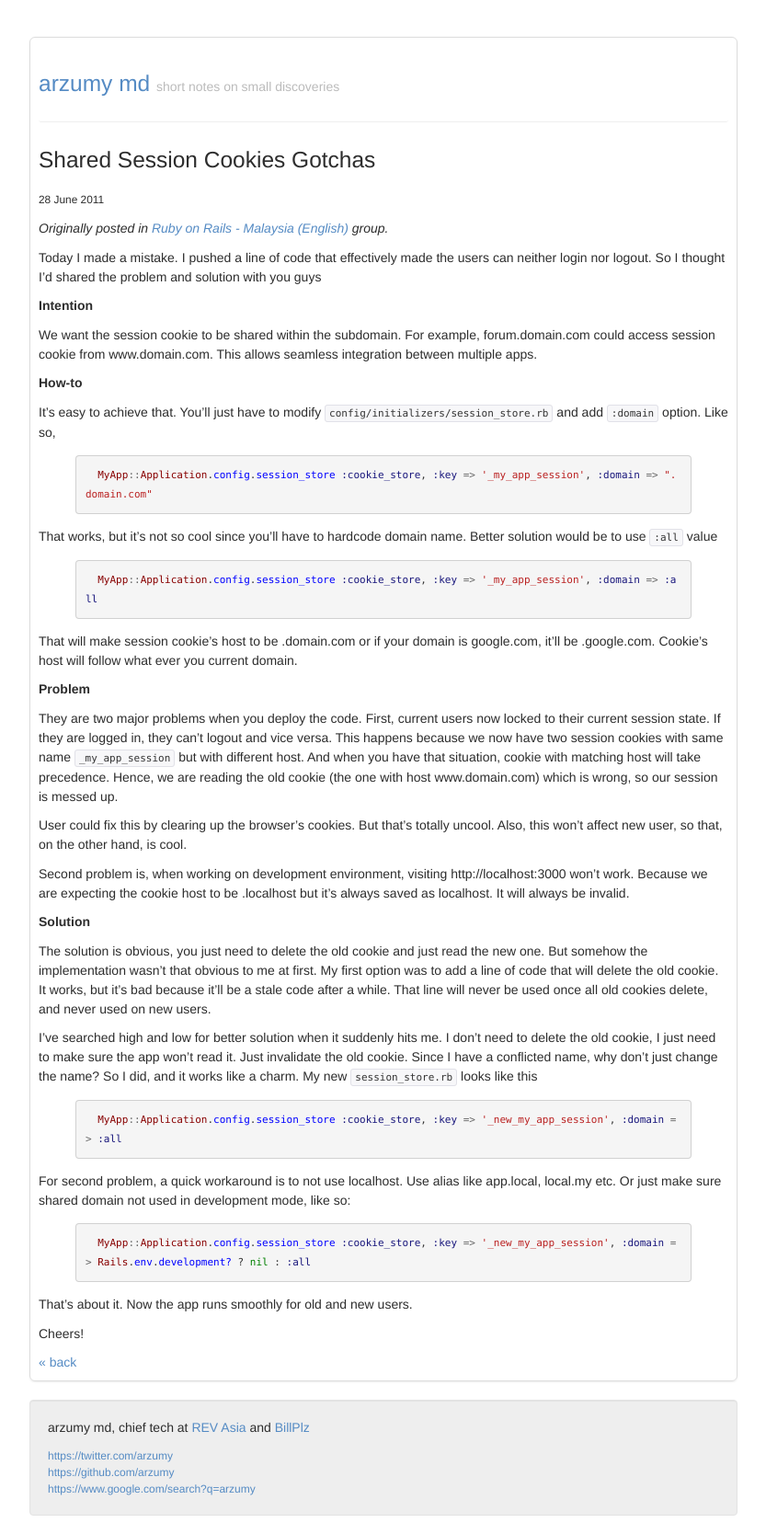
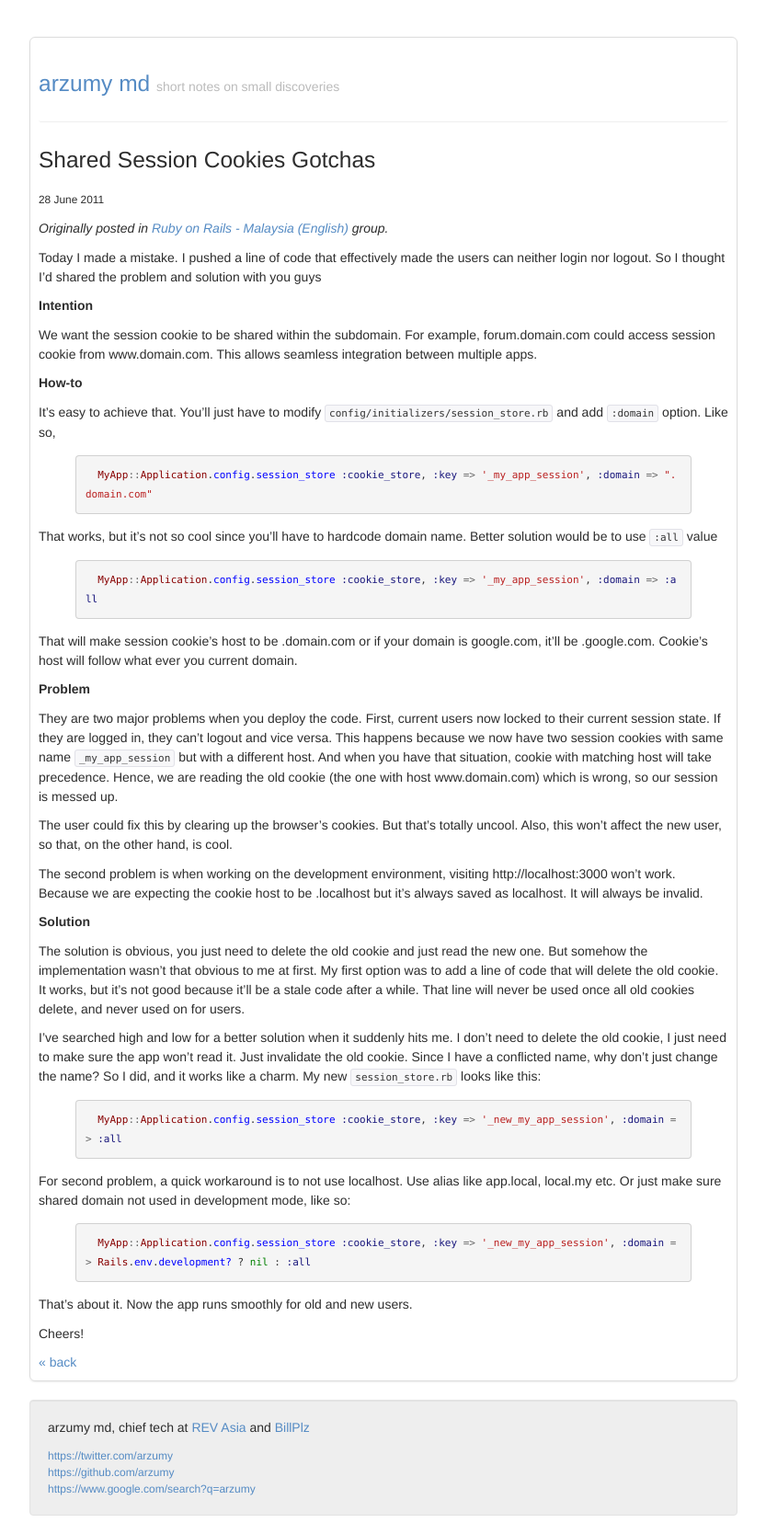
Before and after one commit to arzumy/arzumy.github.com, a Jekyll site: the page built from _posts/2011-06-28-shared-sessions-cookies-gotchas.md, in a window 1280 px wide. Shown: the whole page at 92% size, without its empty margins (223-1056 px from the left). Built offline with Jekyll 4.4.1, drawn with Linux system fonts in a browser that asks for light colours; nearby versions of some CDN libraries; some web fonts are replaced; Markdown is read by kramdown in place of the engine named in the settings.

Commit message:
Edited 2011-06-28

```diff
--- a/_posts/2011-06-28-shared-sessions-cookies-gotchas.md
+++ b/_posts/2011-06-28-shared-sessions-cookies-gotchas.md
@@ -32,17 +32,17 @@ That will make session cookie's host to be .domain.com or if your domain is goog
 
 **Problem**
 
-They are two major problems when you deploy the code. First, current users now locked to their current session state. If they are logged in, they can't logout and vice versa. This happens because we now have two session cookies with same name `_my_app_session` but with different host. And when you have that situation, cookie with matching host will take precedence. Hence, we are reading the old cookie (the one with host www.domain.com) which is wrong, so our session is messed up.
+They are two major problems when you deploy the code. First, current users now locked to their current session state. If they are logged in, they can't logout and vice versa. This happens because we now have two session cookies with same name `_my_app_session` but with a different host. And when you have that situation, cookie with matching host will take precedence. Hence, we are reading the old cookie (the one with host www.domain.com) which is wrong, so our session is messed up.
 
-User could fix this by clearing up the browser's cookies. But that's totally uncool. Also, this won't affect new user, so that, on the other hand, is cool.
+The user could fix this by clearing up the browser's cookies. But that's totally uncool. Also, this won't affect the new user, so that, on the other hand, is cool.
 
-Second problem is, when working on development environment, visiting http://localhost:3000 won't work. Because we are expecting the cookie host to be .localhost but it's always saved as localhost. It will always be invalid.
+The second problem is when working on the development environment, visiting http://localhost:3000 won't work. Because we are expecting the cookie host to be .localhost but it's always saved as localhost. It will always be invalid.
 
 **Solution**
 
-The solution is obvious, you just need to delete the old cookie and just read the new one. But somehow the implementation wasn't that obvious to me at first. My first option was to add a line of code that will delete the old cookie. It works, but it's bad because it'll be a stale code after a while. That line will never be used once all old cookies delete, and never used on new users.
+The solution is obvious, you just need to delete the old cookie and just read the new one. But somehow the implementation wasn't that obvious to me at first. My first option was to add a line of code that will delete the old cookie. It works, but it's not good because it'll be a stale code after a while. That line will never be used once all old cookies delete, and never used on for users.
 
-I've searched high and low for better solution when it suddenly hits me. I don't need to delete the old cookie, I just need to make sure the app won't read it. Just invalidate the old cookie. Since I have a conflicted name, why don't just change the name? So I did, and it works like a charm. My new `session_store.rb` looks like this
+I've searched high and low for a better solution when it suddenly hits me. I don't need to delete the old cookie, I just need to make sure the app won't read it. Just invalidate the old cookie. Since I have a conflicted name, why don't just change the name? So I did, and it works like a charm. My new `session_store.rb` looks like this:
 
 {% highlight ruby %}
   MyApp::Application.config.session_store :cookie_store, :key => '_new_my_app_session', :domain => :all
```
